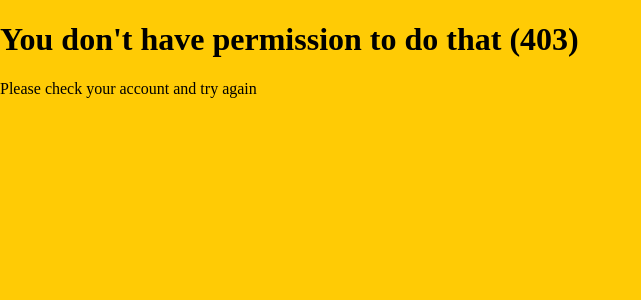
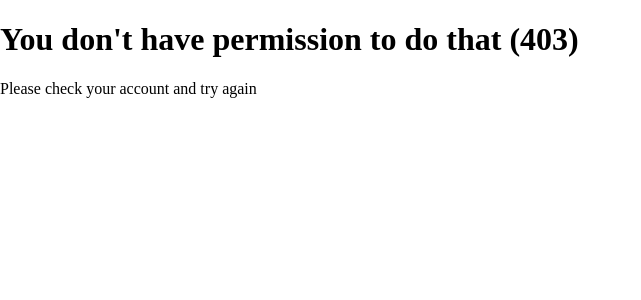
Before and after one commit to Yajant/imdb_app, a Flask app: template imdb_fynd_app/templates/errors/403.html in a window 1280 px wide. Shown: the top 300 px of the page, without its empty margins (0-641 px from the left). Run offline with Flask 2, Linux system fonts and the light colour scheme; the template is opened without the code that fills it, so the values that code supplies are empty.

Commit message:
changed background color

```diff
--- a/imdb_fynd_app/templates/layout.html
+++ b/imdb_fynd_app/templates/layout.html
@@ -43,7 +43,7 @@ table { width: 100% !important; }
 </style>
 </head>
 
-<body style="background-color:#FFCB05; margin:0;">
+<body style="margin:0;">
     {% block content %}{% endblock %}
 
 </table>
```
